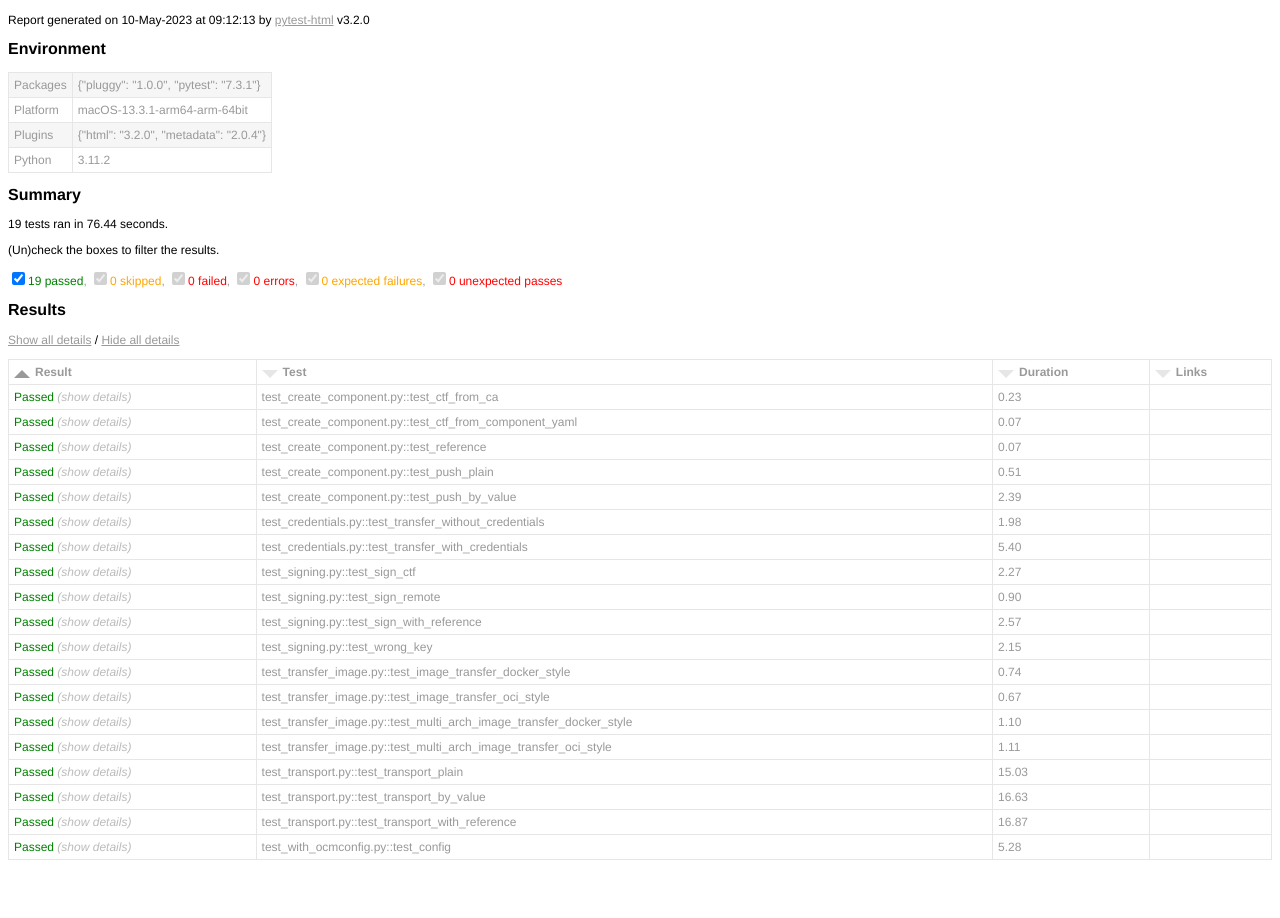
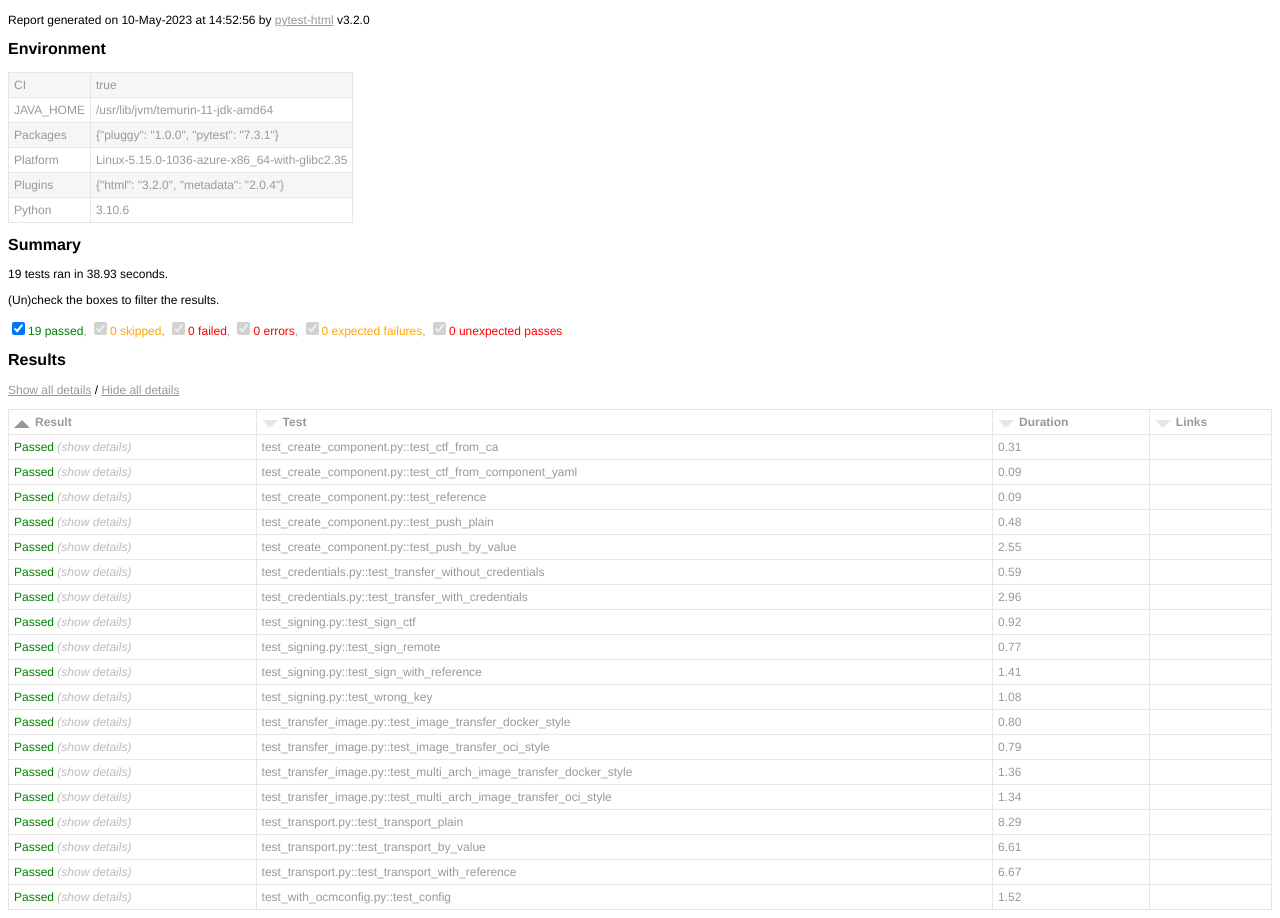
Before and after one commit to jensh007/testocm, a plain HTML site: page docs/report.html in a window 1280 px wide. Shown: the part 47-965 px from the top of the page. Before the commit the page ends 915 px from the top, so only its background shows below. Drawn offline with Linux system fonts and the light colour scheme.

Commit message:
add test report

```diff
--- a/docs/report.html
+++ b/docs/report.html
@@ -439,23 +439,29 @@ function filterTable(elem) { // eslint-disable-line no-unused-vars
 }
 </script>
     <h1>report.html</h1>
-    <p>Report generated on 10-May-2023 at 09:12:13 by <a href="https://pypi.python.org/pypi/pytest-html">pytest-html</a> v3.2.0</p>
+    <p>Report generated on 10-May-2023 at 14:52:56 by <a href="https://pypi.python.org/pypi/pytest-html">pytest-html</a> v3.2.0</p>
     <h2>Environment</h2>
     <table id="environment">
+      <tr>
+        <td>CI</td>
+        <td>true</td></tr>
+      <tr>
+        <td>JAVA_HOME</td>
+        <td>/usr/lib/jvm/temurin-11-jdk-amd64</td></tr>
       <tr>
         <td>Packages</td>
         <td>{"pluggy": "1.0.0", "pytest": "7.3.1"}</td></tr>
       <tr>
         <td>Platform</td>
-        <td>macOS-13.3.1-arm64-arm-64bit</td></tr>
+        <td>Linux-5.15.0-1036-azure-x86_64-with-glibc2.35</td></tr>
       <tr>
         <td>Plugins</td>
         <td>{"html": "3.2.0", "metadata": "2.0.4"}</td></tr>
       <tr>
         <td>Python</td>
-        <td>3.11.2</td></tr></table>
+        <td>3.10.6</td></tr></table>
     <h2>Summary</h2>
-    <p>19 tests ran in 76.44 seconds. </p>
+    <p>19 tests ran in 38.93 seconds. </p>
     <p class="filter" hidden="true">(Un)check the boxes to filter the results.</p><input checked="true" class="filter" data-test-result="passed" hidden="true" name="filter_checkbox" onChange="filterTable(this)" type="checkbox"/><span class="passed">19 passed</span>, <input checked="true" class="filter" data-test-result="skipped" disabled="true" hidden="true" name="filter_checkbox" onChange="filterTable(this)" type="checkbox"/><span class="skipped">0 skipped</span>, <input checked="true" class="filter" data-test-result="failed" disabled="true" hidden="true" name="filter_checkbox" onChange="filterTable(this)" type="checkbox"/><span class="failed">0 failed</span>, <input checked="true" class="filter" data-test-result="error" disabled="true" hidden="true" name="filter_checkbox" onChange="filterTable(this)" type="checkbox"/><span class="error">0 errors</span>, <input checked="true" class="filter" data-test-result="xfailed" disabled="true" hidden="true" name="filter_checkbox" onChange="filterTable(this)" type="checkbox"/><span class="xfailed">0 expected failures</span>, <input checked="true" class="filter" data-test-result="xpassed" disabled="true" hidden="true" name="filter_checkbox" onChange="filterTable(this)" type="checkbox"/><span class="xpassed">0 unexpected passes</span>
     <h2>Results</h2>
     <table id="results-table">
@@ -471,7 +477,7 @@ function filterTable(elem) { // eslint-disable-line no-unused-vars
         <tr>
           <td class="col-result">Passed</td>
           <td class="col-name">test_create_component.py::test_ctf_from_ca</td>
-          <td class="col-duration">0.23</td>
+          <td class="col-duration">0.31</td>
           <td class="col-links"></td></tr>
         <tr>
           <td class="extra" colspan="4">
@@ -480,7 +486,7 @@ function filterTable(elem) { // eslint-disable-line no-unused-vars
         <tr>
           <td class="col-result">Passed</td>
           <td class="col-name">test_create_component.py::test_ctf_from_component_yaml</td>
-          <td class="col-duration">0.07</td>
+          <td class="col-duration">0.09</td>
           <td class="col-links"></td></tr>
         <tr>
           <td class="extra" colspan="4">
@@ -489,7 +495,7 @@ function filterTable(elem) { // eslint-disable-line no-unused-vars
         <tr>
           <td class="col-result">Passed</td>
           <td class="col-name">test_create_component.py::test_reference</td>
-          <td class="col-duration">0.07</td>
+          <td class="col-duration">0.09</td>
           <td class="col-links"></td></tr>
         <tr>
           <td class="extra" colspan="4">
@@ -498,7 +504,7 @@ function filterTable(elem) { // eslint-disable-line no-unused-vars
         <tr>
           <td class="col-result">Passed</td>
           <td class="col-name">test_create_component.py::test_push_plain</td>
-          <td class="col-duration">0.51</td>
+          <td class="col-duration">0.48</td>
           <td class="col-links"></td></tr>
         <tr>
           <td class="extra" colspan="4">
@@ -507,7 +513,7 @@ function filterTable(elem) { // eslint-disable-line no-unused-vars
         <tr>
           <td class="col-result">Passed</td>
           <td class="col-name">test_create_component.py::test_push_by_value</td>
-          <td class="col-duration">2.39</td>
+          <td class="col-duration">2.55</td>
           <td class="col-links"></td></tr>
         <tr>
           <td class="extra" colspan="4">
@@ -516,7 +522,7 @@ function filterTable(elem) { // eslint-disable-line no-unused-vars
         <tr>
           <td class="col-result">Passed</td>
           <td class="col-name">test_credentials.py::test_transfer_without_credentials</td>
-          <td class="col-duration">1.98</td>
+          <td class="col-duration">0.59</td>
           <td class="col-links"></td></tr>
         <tr>
           <td class="extra" colspan="4">
@@ -525,7 +531,7 @@ function filterTable(elem) { // eslint-disable-line no-unused-vars
         <tr>
           <td class="col-result">Passed</td>
           <td class="col-name">test_credentials.py::test_transfer_with_credentials</td>
-          <td class="col-duration">5.40</td>
+          <td class="col-duration">2.96</td>
           <td class="col-links"></td></tr>
         <tr>
           <td class="extra" colspan="4">
@@ -534,7 +540,7 @@ function filterTable(elem) { // eslint-disable-line no-unused-vars
         <tr>
           <td class="col-result">Passed</td>
           <td class="col-name">test_signing.py::test_sign_ctf</td>
-          <td class="col-duration">2.27</td>
+          <td class="col-duration">0.92</td>
           <td class="col-links"></td></tr>
         <tr>
           <td class="extra" colspan="4">
@@ -543,7 +549,7 @@ function filterTable(elem) { // eslint-disable-line no-unused-vars
         <tr>
           <td class="col-result">Passed</td>
           <td class="col-name">test_signing.py::test_sign_remote</td>
-          <td class="col-duration">0.90</td>
+          <td class="col-duration">0.77</td>
           <td class="col-links"></td></tr>
         <tr>
           <td class="extra" colspan="4">
@@ -552,7 +558,7 @@ function filterTable(elem) { // eslint-disable-line no-unused-vars
         <tr>
           <td class="col-result">Passed</td>
           <td class="col-name">test_signing.py::test_sign_with_reference</td>
-          <td class="col-duration">2.57</td>
+          <td class="col-duration">1.41</td>
           <td class="col-links"></td></tr>
         <tr>
           <td class="extra" colspan="4">
@@ -561,7 +567,7 @@ function filterTable(elem) { // eslint-disable-line no-unused-vars
         <tr>
           <td class="col-result">Passed</td>
           <td class="col-name">test_signing.py::test_wrong_key</td>
-          <td class="col-duration">2.15</td>
+          <td class="col-duration">1.08</td>
           <td class="col-links"></td></tr>
         <tr>
           <td class="extra" colspan="4">
@@ -570,7 +576,7 @@ function filterTable(elem) { // eslint-disable-line no-unused-vars
         <tr>
           <td class="col-result">Passed</td>
           <td class="col-name">test_transfer_image.py::test_image_transfer_docker_style</td>
-          <td class="col-duration">0.74</td>
+          <td class="col-duration">0.80</td>
           <td class="col-links"></td></tr>
         <tr>
           <td class="extra" colspan="4">
@@ -579,7 +585,7 @@ function filterTable(elem) { // eslint-disable-line no-unused-vars
         <tr>
           <td class="col-result">Passed</td>
           <td class="col-name">test_transfer_image.py::test_image_transfer_oci_style</td>
-          <td class="col-duration">0.67</td>
+          <td class="col-duration">0.79</td>
           <td class="col-links"></td></tr>
         <tr>
           <td class="extra" colspan="4">
@@ -588,7 +594,7 @@ function filterTable(elem) { // eslint-disable-line no-unused-vars
         <tr>
           <td class="col-result">Passed</td>
           <td class="col-name">test_transfer_image.py::test_multi_arch_image_transfer_docker_style</td>
-          <td class="col-duration">1.10</td>
+          <td class="col-duration">1.36</td>
           <td class="col-links"></td></tr>
         <tr>
           <td class="extra" colspan="4">
@@ -597,7 +603,7 @@ function filterTable(elem) { // eslint-disable-line no-unused-vars
         <tr>
           <td class="col-result">Passed</td>
           <td class="col-name">test_transfer_image.py::test_multi_arch_image_transfer_oci_style</td>
-          <td class="col-duration">1.11</td>
+          <td class="col-duration">1.34</td>
           <td class="col-links"></td></tr>
         <tr>
           <td class="extra" colspan="4">
@@ -606,7 +612,7 @@ function filterTable(elem) { // eslint-disable-line no-unused-vars
         <tr>
           <td class="col-result">Passed</td>
           <td class="col-name">test_transport.py::test_transport_plain</td>
-          <td class="col-duration">15.03</td>
+          <td class="col-duration">8.29</td>
           <td class="col-links"></td></tr>
         <tr>
           <td class="extra" colspan="4">
@@ -615,7 +621,7 @@ function filterTable(elem) { // eslint-disable-line no-unused-vars
         <tr>
           <td class="col-result">Passed</td>
           <td class="col-name">test_transport.py::test_transport_by_value</td>
-          <td class="col-duration">16.63</td>
+          <td class="col-duration">6.61</td>
           <td class="col-links"></td></tr>
         <tr>
           <td class="extra" colspan="4">
@@ -624,7 +630,7 @@ function filterTable(elem) { // eslint-disable-line no-unused-vars
         <tr>
           <td class="col-result">Passed</td>
           <td class="col-name">test_transport.py::test_transport_with_reference</td>
-          <td class="col-duration">16.87</td>
+          <td class="col-duration">6.67</td>
           <td class="col-links"></td></tr>
         <tr>
           <td class="extra" colspan="4">
@@ -633,7 +639,7 @@ function filterTable(elem) { // eslint-disable-line no-unused-vars
         <tr>
           <td class="col-result">Passed</td>
           <td class="col-name">test_with_ocmconfig.py::test_config</td>
-          <td class="col-duration">5.28</td>
+          <td class="col-duration">1.52</td>
           <td class="col-links"></td></tr>
         <tr>
           <td class="extra" colspan="4">
```
